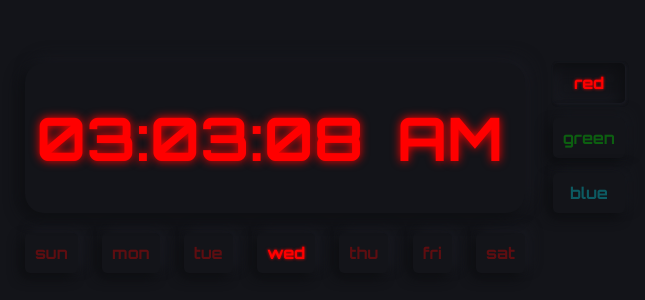
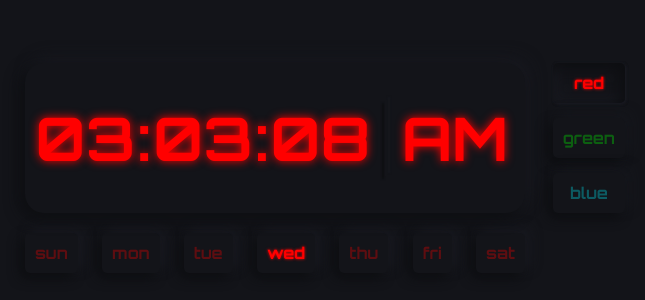
Before and after one commit to restaadiputra/neumorphism, a plain HTML site: page digital-clock/index.html in a window 1280 px wide. Shown: the part 222-522 px from the top of the page, without its empty margins (365-1010 px from the left). Drawn offline with Linux system fonts and the light colour scheme.

Commit message:
fix clock not evenly spacing

```diff
--- a/digital-clock/index.html
+++ b/digital-clock/index.html
@@ -13,7 +13,13 @@
   <body>
     <div class="container">
       <div class="clock-box">
-        <span id="clock-box__content"></span>
+        <span id="clock-box__content">
+          <span class="content__item"></span>
+          <span class="content__item"></span>
+          <span class="content__item"></span>
+          <span class="content__item"></span>
+          <span class="content__item"></span>
+        </span>
         <span id="clock-box__state"></span>
         <div class="clock-box__color">
           <div data-button="red" class="color__item text--red">red</div>
--- a/digital-clock/main.js
+++ b/digital-clock/main.js
@@ -51,9 +51,14 @@ const changeColor = (prevColor, curColor) => {
   });
 
   // Change clock color
-  let clock = document.getElementById('clock-box__content');
-  clock.classList.remove(`text-clock--${prevColor}`);
-  clock.classList.add(`text-clock--${curColor}`);
+  let contentItem = document.querySelectorAll('.content__item');
+  contentItem.forEach(e => {
+    e.classList.remove(`text-clock--${prevColor}`);
+    e.classList.add(`text-clock--${curColor}`);
+  })
+  // let clock = document.getElementById('clock-box__content');
+  // clock.classList.remove(`text-clock--${prevColor}`);
+  // clock.classList.add(`text-clock--${curColor}`);
 
   // Change clock state color
   let clockState = document.getElementById('clock-box__state');
@@ -84,8 +89,14 @@ const setTime = () => {
   }
 
   let result = hour + ':' + minute + ':' + second;
-  document.getElementById('clock-box__content').innerText = result;
-  document.getElementById('clock-box__content').textContent = result;
+  let contentItem = document.querySelectorAll('.content__item');
+  contentItem[0].innerText = hour;
+  contentItem[1].innerText = ':';
+  contentItem[2].innerText = minute;
+  contentItem[3].innerText = ':';
+  contentItem[4].innerText = second;
+  // document.getElementById('clock-box__content').innerText = result;
+  // document.getElementById('clock-box__content').textContent = result;
   document.getElementById('clock-box__state').innerText = state;
   document.getElementById('clock-box__state').textContent = state;
 
--- a/digital-clock/style.css
+++ b/digital-clock/style.css
@@ -14,13 +14,14 @@ body {
   flex-direction: column;
 }
 .clock-box {
+  box-sizing: border-box;
   width: 500px;
   height: 150px;
   display: flex;
   position: relative;
-  margin: 0 20px;
+  padding: 0 10px;
   align-items: center;
-  justify-content: center;
+  justify-content: space-between;
   border-radius: 19px;
   background: #131419;
   box-shadow: -5px 5px 15px #0d0e11,
@@ -31,11 +32,34 @@ body {
   font-size: 60px;
   transition: color .5s;
 }
-.clock-box span:nth-child(1) {
+#clock-box__content {
+  display: flex;
+  align-items: center;
   width: 70%;
 }
-.clock-box span:nth-child(2) {
+#clock-box__content span:nth-child(1),
+#clock-box__content span:nth-child(3),
+#clock-box__content span:nth-child(5) {
   width: 30%;
+}
+#clock-box__content span:nth-child(2),
+#clock-box__content span:nth-child(4) {
+  width: 5%;
+}
+#clock-box__state {
+  position: relative;
+  width: 25%;
+  text-align: center;
+}
+#clock-box__state:before {
+  content: '';
+  left: -10px;
+  position: absolute;
+  width: 2px;
+  height: 100%;
+  background: #131419;
+  box-shadow: -3px 3px 2px #0d0e11,
+              3px -3px 2px #191a219c;
 }
 .clock-box .clock-box__color {
   height: 150px;
```
